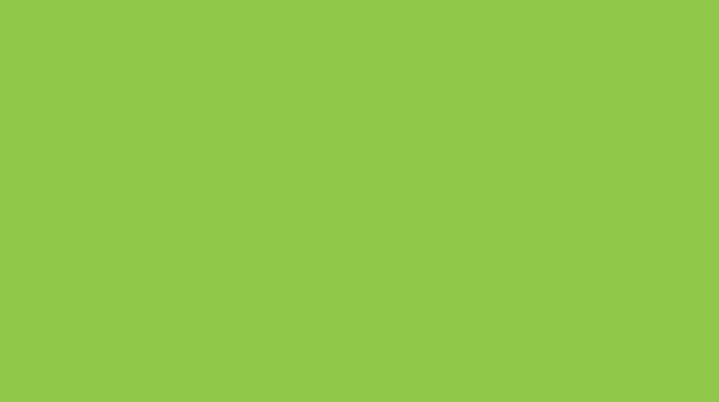
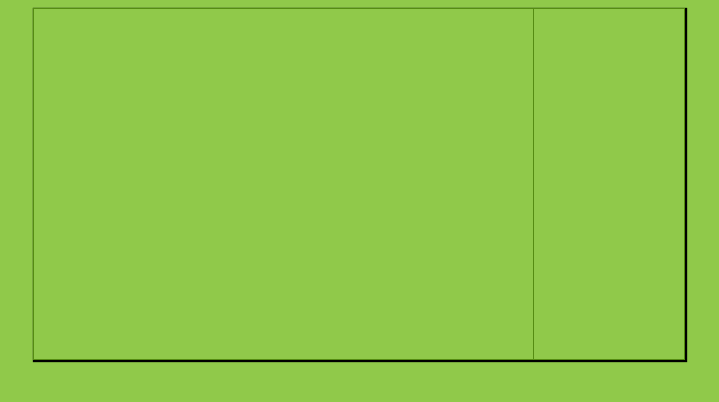
Before and after one commit to dersam/whatismypurpose, a website: page index.html in a window 1280 px wide. Shown: the whole page, without its empty margins (25-744 px from the left). Drawn offline with Linux system fonts and the light colour scheme.

Commit message:
Chatbox layout base.

```diff
--- a/assets/chatbox.less
+++ b/assets/chatbox.less
@@ -0,0 +1,23 @@
+@history-width: 500px;
+@user-width: 150px;
+
+.chat {
+  height: 350px;
+  border: 1px solid @secondary;
+  box-shadow: 1px 1px 1px 1px;
+  margin-left: 50px;
+  width: @history-width + @user-width;
+
+  .history {
+    width: @history-width;
+    overflow-y: auto;
+    overflow-x: hidden;
+  }
+
+  .users {
+    float: right;
+    height: 100%;
+    width: @user-width;
+    border-left: 1px solid @secondary;
+  }
+}
```
Also changed, not shown: index.html (+0 -1 lines), build/app.css.
